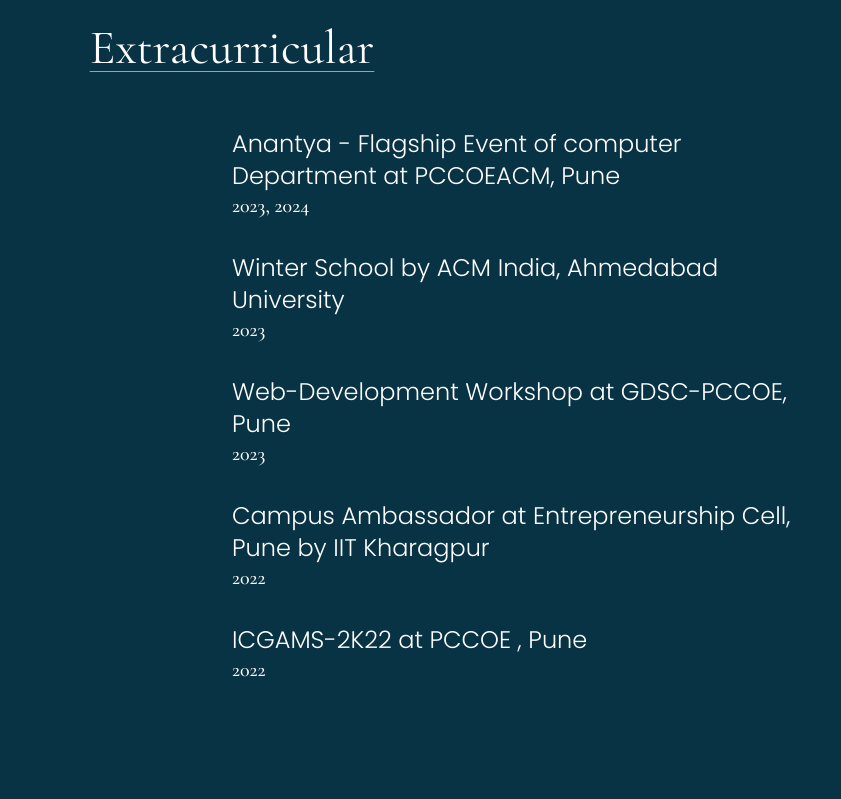
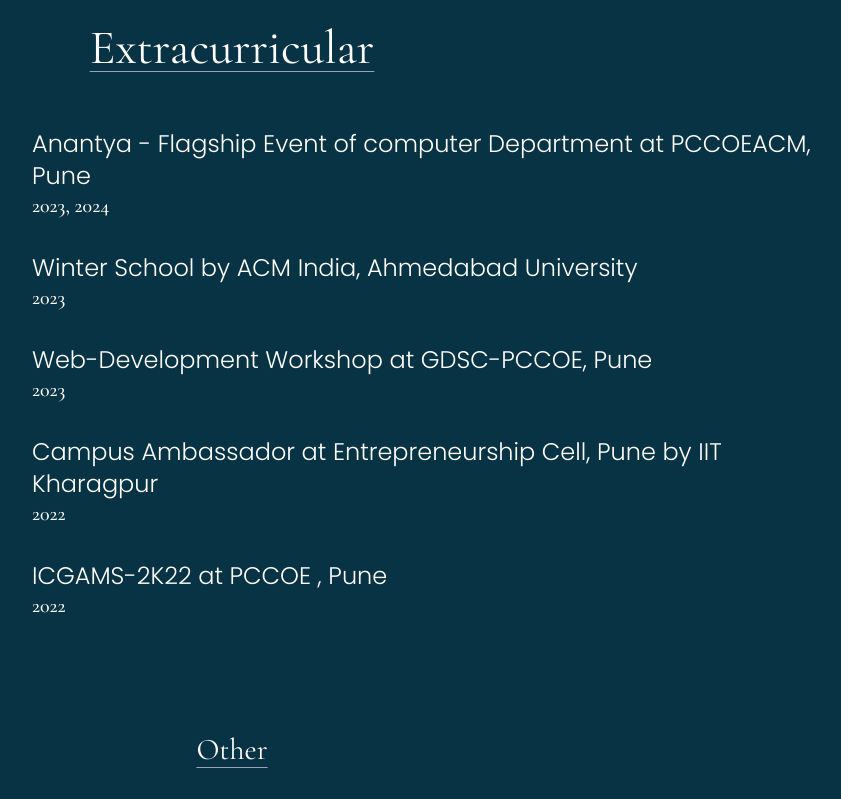
Before and after one commit to paralexdisha7/Tech-portfolio, a React (Vite) app: page / in a window 1280 px wide. Shown: the part 2340-3139 px from the top of the page, without its empty margins (408-1249 px from the left). Built offline with nearby package versions, Linux system fonts and the light colour scheme.

Commit message:
correction watermark

```diff
--- a/src/components/Contact.jsx
+++ b/src/components/Contact.jsx
@@ -22,7 +22,7 @@
 
 
       </form>
-      <p className="relative top-72 font-thin">Designed by Disha Parale</p>
+      <p className="pt-44 font-thin bg-cyan-950">Designed by Disha Parale</p>
 
 
 
--- a/src/components/Extracuricular.jsx
+++ b/src/components/Extracuricular.jsx
@@ -38,7 +38,7 @@
         </h2>
 
         <div className=" px-10 ">
-          <ul className="flex flex-col gap-8 justify-center items-start md:ml-[600px]">
+          <ul className="flex flex-col gap-8 justify-center items-start md:ml-[400px] ">
             {volunteer.map(({id,eventName,year})=>(
                <li key={id} >
                <p className="font-light text-xl md:text-2xl">
--- a/src/components/Navbar.jsx
+++ b/src/components/Navbar.jsx
@@ -37,7 +37,7 @@
         {links.map(({ id, link }) => (
           <li
             key={id}
-            className="cursor-pointer hover:scale-105 duration-200 capitalize hover:underline decoration-1	underline-offset-8            "
+            className="cursor-pointer hover:scale-105 duration-200 capitalize hover:underline decoration-1 underline-offset-8 "
           >
             <Link to={link} smooth duration={500}>
               {link}
```
